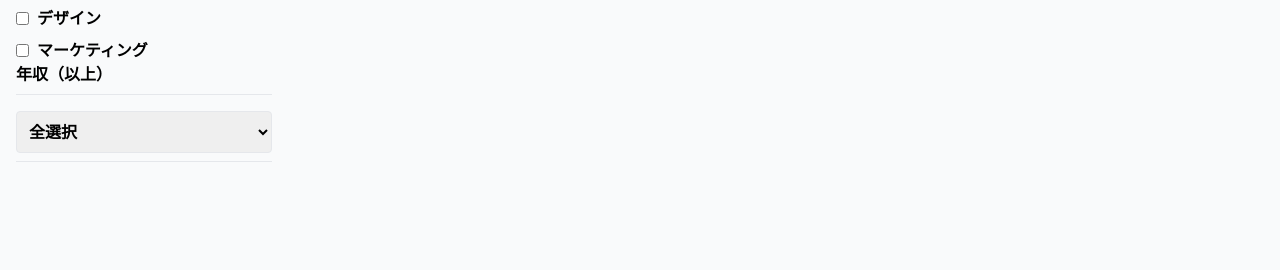
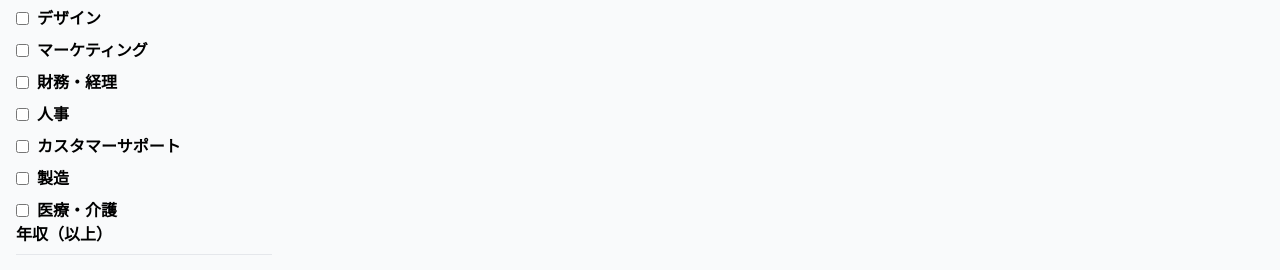
Before and after one commit to keikuma16/recruit-app-frontend, a React (Vite) app: page / in a window 1280 px wide. Shown: the part 231-501 px from the top of the page. Built offline with nearby package versions, Linux system fonts and the light colour scheme; no server answers.

Commit message:
add:カテゴリの追加

```diff
--- a/src/components/JobList.tsx
+++ b/src/components/JobList.tsx
@@ -23,7 +23,7 @@ export default function JobList() {
         fetchJob()
     },[categories, minSalary])
 
-    const CATEGORIES = ['事務', 'エンジニア', '営業', 'デザイン', 'マーケティング']
+    const CATEGORIES = ['事務', 'エンジニア', '営業', 'デザイン', 'マーケティング', '財務・経理', '人事', 'カスタマーサポート', '製造', '医療・介護']
 
     const handleCategoryChange = (category:string) => {
         setCategories(prev =>
--- a/src/components/PostForm.tsx
+++ b/src/components/PostForm.tsx
@@ -6,7 +6,7 @@ export default function PostForm() {
     const [salary, setSalary] = useState<number>(0)
     const navigate = useNavigate()
 
-    const CATEGORIES = ['事務', 'エンジニア', '営業', 'デザイン', 'マーケティング'];
+    const CATEGORIES = ['事務', 'エンジニア', '営業', 'デザイン', 'マーケティング', '財務・経理', '人事', 'カスタマーサポート', '製造', '医療・介護']
 
     const handleSubmit = async (e: React.FormEvent) => {
         e.preventDefault()
```
